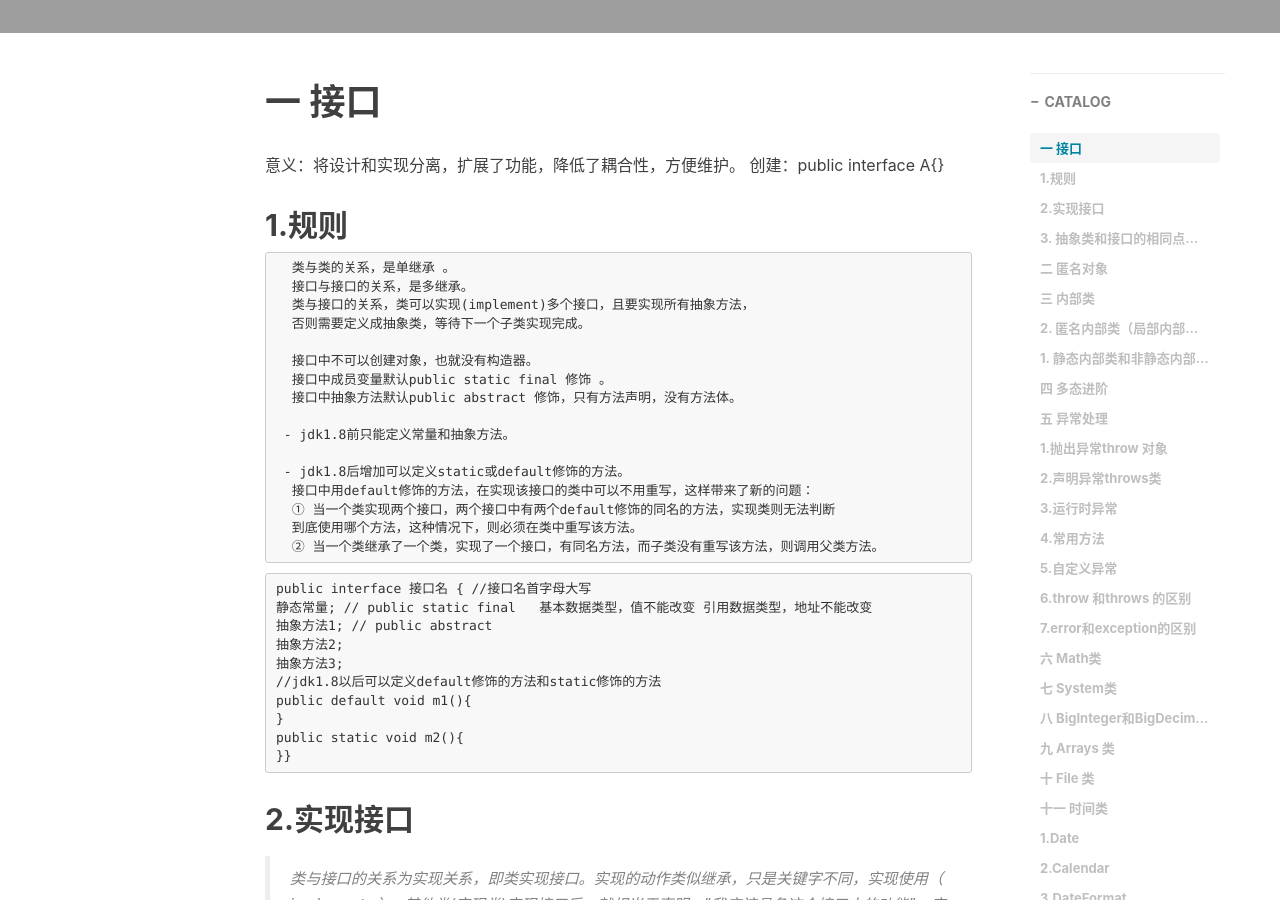
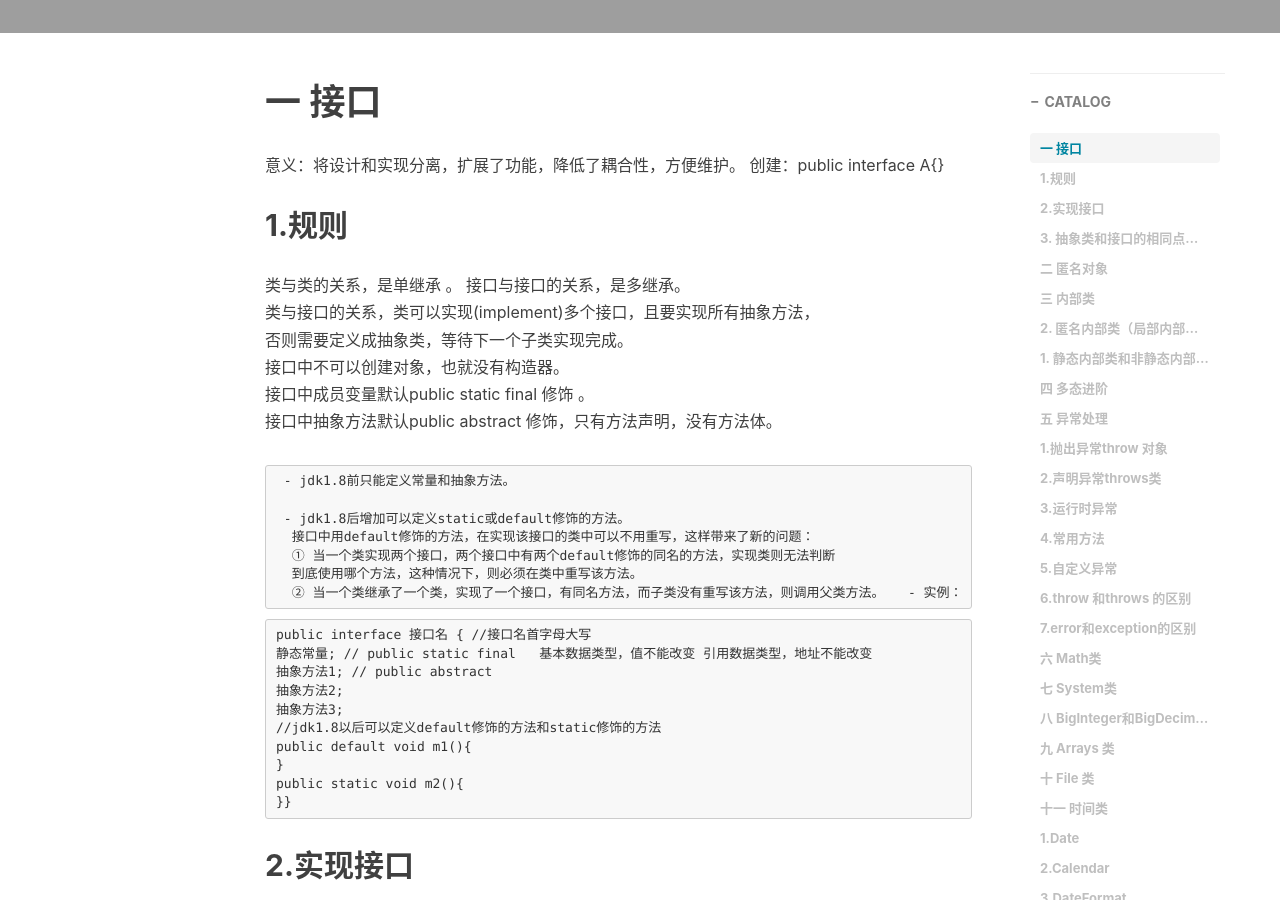
Before and after one commit to RoarerWang/roarerwang.github.io, a Jekyll site: the page built from _posts/2019-07-21-Week03.md, in a window 1280 px wide and 900 px high, scrolled down 490 px. Built offline with Jekyll 4.4.1, drawn with Linux system fonts in a browser that asks for light colours; nearby versions of some CDN libraries; comment, search, counter and statistics services are not loaded.

Commit message:
Update 2019-07-21-Week03.md

````diff
--- a/_posts/2019-07-21-Week03.md
+++ b/_posts/2019-07-21-Week03.md
@@ -15,14 +15,13 @@ tags:                               #标签
 创建：public interface A{}
 
 ## 1.规则
-      类与类的关系，是单继承 。
-      接口与接口的关系，是多继承。
-      类与接口的关系，类可以实现(implement)多个接口，且要实现所有抽象方法，
-      否则需要定义成抽象类，等待下一个子类实现完成。
-
-      接口中不可以创建对象，也就没有构造器。
-      接口中成员变量默认public static final 修饰 。
-      接口中抽象方法默认public abstract 修饰，只有方法声明，没有方法体。
+类与类的关系，是单继承 。
+接口与接口的关系，是多继承。
+类与接口的关系，类可以实现(implement)多个接口，且要实现所有抽象方法，
+否则需要定义成抽象类，等待下一个子类实现完成。
+接口中不可以创建对象，也就没有构造器。
+接口中成员变量默认public static final 修饰 。
+接口中抽象方法默认public abstract 修饰，只有方法声明，没有方法体。
 
      - jdk1.8前只能定义常量和抽象方法。
 
@@ -31,6 +30,7 @@ tags:                               #标签
       ① 当一个类实现两个接口，两个接口中有两个default修饰的同名的方法，实现类则无法判断
       到底使用哪个方法，这种情况下，则必须在类中重写该方法。
       ② 当一个类继承了一个类，实现了一个接口，有同名方法，而子类没有重写该方法，则调用父类方法。
+- 实例：
 
 ```
 public interface 接口名 { //接口名首字母大写
````
